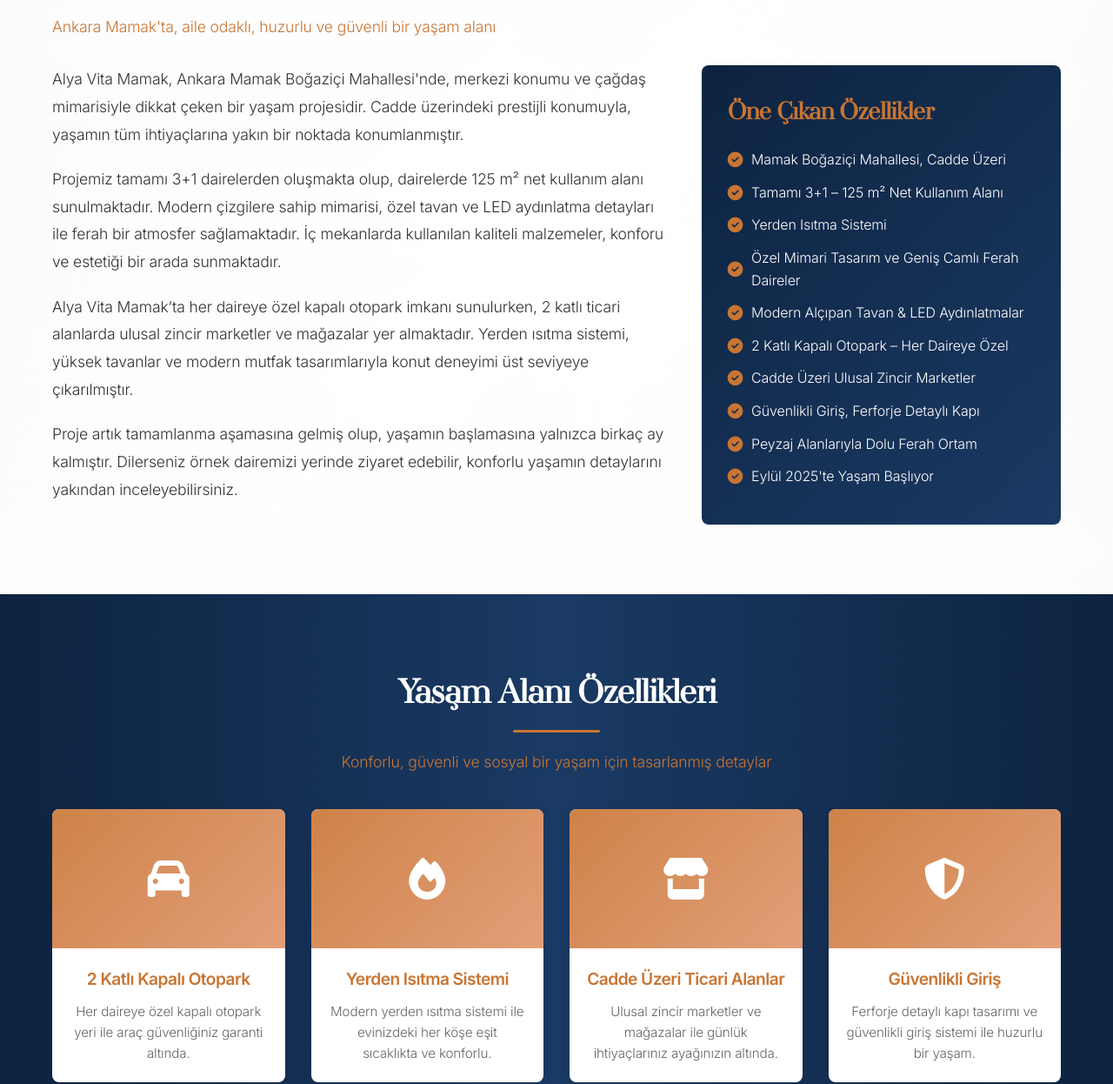
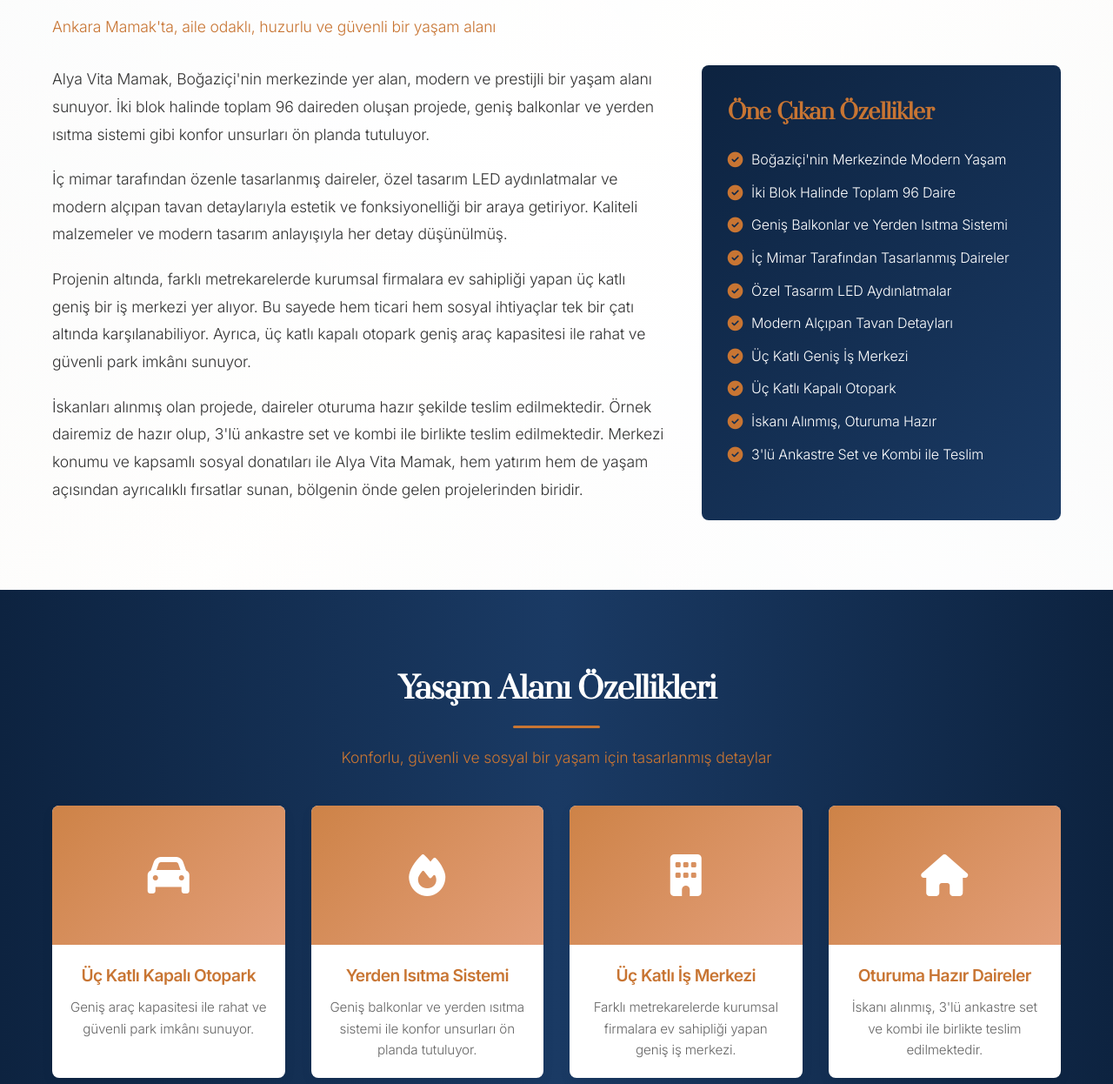
Before and after one commit to dev-dogacanOzdemir/teciroglu, a plain HTML site: page alya-vita-mamak.html in a window 1280 px wide. Shown: the part 761-2007 px from the top of the page at 87% size. Drawn offline with nearby package versions, Linux system fonts and the light colour scheme.

Commit message:
lastupdates-10072025

```diff
--- a/alya-vita-mamak.html
+++ b/alya-vita-mamak.html
@@ -231,7 +231,7 @@
           <i class="fas fa-map-marker-alt"></i> Mamak, Ankara
         </div>
         <p class="project-slogan">
-          Cadde üzeri prestijli konumda, Eylül 2025'te yaşam başlıyor.
+          Boğaziçi'nin merkezinde modern yaşam, anında teslim edilebilir.
         </p>
         <a href="#contact-section" class="btn btn-primary"
           >Detaylı Bilgi Alın</a
@@ -243,17 +243,17 @@
     <div class="project-info-bar">
       <div class="container project-info-content">
         <div class="project-status-display">
-          <span class="status-badge">Teslim Edilmek Üzere</span>
+          <span class="status-badge">Hemen Teslim</span>
           <div class="progress-container">
             <span class="progress-label">Tamamlanma:</span>
             <div class="progress-bar-container">
-              <div class="progress-bar-fill" style="width: 95%"></div>
+              <div class="progress-bar-fill" style="width: 100%"></div>
             </div>
-            <span class="project-completion">%95</span>
+            <span class="project-completion">%100</span>
           </div>
         </div>
         <div class="project-deadline">
-          <i class="far fa-calendar-alt"></i> Tahmini Teslim: Eylül 2025
+          <i class="fas fa-home"></i> Hemen Teslim
         </div>
       </div>
     </div>
@@ -269,48 +269,44 @@
         <div class="section-description">
           <div class="description-content">
             <p>
-              Alya Vita Mamak, Ankara Mamak Boğaziçi Mahallesi'nde, merkezi
-              konumu ve çağdaş mimarisiyle dikkat çeken bir yaşam projesidir.
-              Cadde üzerindeki prestijli konumuyla, yaşamın tüm ihtiyaçlarına
-              yakın bir noktada konumlanmıştır.
+              Alya Vita Mamak, Boğaziçi'nin merkezinde yer alan, modern ve prestijli bir yaşam alanı sunuyor.
+              İki blok halinde toplam 96 daireden oluşan projede, geniş balkonlar ve yerden ısıtma sistemi
+              gibi konfor unsurları ön planda tutuluyor.
             </p>
 
             <p>
-              Projemiz tamamı 3+1 dairelerden oluşmakta olup, dairelerde 125 m²
-              net kullanım alanı sunulmaktadır. Modern çizgilere sahip mimarisi,
-              özel tavan ve LED aydınlatma detayları ile ferah bir atmosfer
-              sağlamaktadır. İç mekanlarda kullanılan kaliteli malzemeler,
-              konforu ve estetiği bir arada sunmaktadır.
+              İç mimar tarafından özenle tasarlanmış daireler, özel tasarım LED aydınlatmalar ve modern
+              alçıpan tavan detaylarıyla estetik ve fonksiyonelliği bir araya getiriyor. Kaliteli malzemeler
+              ve modern tasarım anlayışıyla her detay düşünülmüş.
             </p>
 
             <p>
-              Alya Vita Mamak’ta her daireye özel kapalı otopark imkanı
-              sunulurken, 2 katlı ticari alanlarda ulusal zincir marketler ve
-              mağazalar yer almaktadır. Yerden ısıtma sistemi, yüksek tavanlar
-              ve modern mutfak tasarımlarıyla konut deneyimi üst seviyeye
-              çıkarılmıştır.
+              Projenin altında, farklı metrekarelerde kurumsal firmalara ev sahipliği yapan üç katlı geniş
+              bir iş merkezi yer alıyor. Bu sayede hem ticari hem sosyal ihtiyaçlar tek bir çatı altında
+              karşılanabiliyor. Ayrıca, üç katlı kapalı otopark geniş araç kapasitesi ile rahat ve güvenli
+              park imkânı sunuyor.
             </p>
 
             <p>
-              Proje artık tamamlanma aşamasına gelmiş olup, yaşamın başlamasına
-              yalnızca birkaç ay kalmıştır. Dilerseniz örnek dairemizi yerinde
-              ziyaret edebilir, konforlu yaşamın detaylarını yakından
-              inceleyebilirsiniz.
+              İskanları alınmış olan projede, daireler oturuma hazır şekilde teslim edilmektedir.
+              Örnek dairemiz de hazır olup, 3'lü ankastre set ve kombi ile birlikte teslim edilmektedir.
+              Merkezi konumu ve kapsamlı sosyal donatıları ile Alya Vita Mamak, hem yatırım hem de yaşam
+              açısından ayrıcalıklı fırsatlar sunan, bölgenin önde gelen projelerinden biridir.
             </p>
           </div>
             <div class="key-features">
                 <h3>Öne Çıkan Özellikler</h3>
                 <ul class="features-list">
-                    <li><i class="fas fa-check-circle"></i> Mamak Boğaziçi Mahallesi, Cadde Üzeri</li>
-                    <li><i class="fas fa-check-circle"></i> Tamamı 3+1 – 125 m² Net Kullanım Alanı</li>
-                    <li><i class="fas fa-check-circle"></i> Yerden Isıtma Sistemi</li>
-                    <li><i class="fas fa-check-circle"></i> Özel Mimari Tasarım ve Geniş Camlı Ferah Daireler</li>
-                    <li><i class="fas fa-check-circle"></i> Modern Alçıpan Tavan & LED Aydınlatmalar</li>
-                    <li><i class="fas fa-check-circle"></i> 2 Katlı Kapalı Otopark – Her Daireye Özel</li>
-                    <li><i class="fas fa-check-circle"></i> Cadde Üzeri Ulusal Zincir Marketler</li>
-                    <li><i class="fas fa-check-circle"></i> Güvenlikli Giriş, Ferforje Detaylı Kapı</li>
-                    <li><i class="fas fa-check-circle"></i> Peyzaj Alanlarıyla Dolu Ferah Ortam</li>
-                    <li><i class="fas fa-check-circle"></i> Eylül 2025'te Yaşam Başlıyor</li>
+                    <li><i class="fas fa-check-circle"></i> Boğaziçi'nin Merkezinde Modern Yaşam</li>
+                    <li><i class="fas fa-check-circle"></i> İki Blok Halinde Toplam 96 Daire</li>
+                    <li><i class="fas fa-check-circle"></i> Geniş Balkonlar ve Yerden Isıtma Sistemi</li>
+                    <li><i class="fas fa-check-circle"></i> İç Mimar Tarafından Tasarlanmış Daireler</li>
+                    <li><i class="fas fa-check-circle"></i> Özel Tasarım LED Aydınlatmalar</li>
+                    <li><i class="fas fa-check-circle"></i> Modern Alçıpan Tavan Detayları</li>
+                    <li><i class="fas fa-check-circle"></i> Üç Katlı Geniş İş Merkezi</li>
+                    <li><i class="fas fa-check-circle"></i> Üç Katlı Kapalı Otopark</li>
+                    <li><i class="fas fa-check-circle"></i> İskanı Alınmış, Oturuma Hazır</li>
+                    <li><i class="fas fa-check-circle"></i> 3'lü Ankastre Set ve Kombi ile Teslim</li>
                 </ul>
             </div>
       </div>
@@ -330,10 +326,9 @@
               <i class="fas fa-car"></i>
             </div>
             <div class="feature-card-content">
-              <h4>2 Katlı Kapalı Otopark</h4>
+              <h4>Üç Katlı Kapalı Otopark</h4>
               <p>
-                Her daireye özel kapalı otopark yeri ile araç güvenliğiniz
-                garanti altında.
+                Geniş araç kapasitesi ile rahat ve güvenli park imkânı sunuyor.
               </p>
             </div>
           </div>
@@ -345,34 +340,34 @@
             <div class="feature-card-content">
               <h4>Yerden Isıtma Sistemi</h4>
               <p>
-                Modern yerden ısıtma sistemi ile evinizdeki her köşe eşit
-                sıcaklıkta ve konforlu.
+                Geniş balkonlar ve yerden ısıtma sistemi ile konfor unsurları
+                ön planda tutuluyor.
               </p>
             </div>
           </div>
 
           <div class="feature-card">
             <div class="feature-icon-container">
-              <i class="fas fa-store"></i>
+              <i class="fas fa-building"></i>
             </div>
             <div class="feature-card-content">
-              <h4>Cadde Üzeri Ticari Alanlar</h4>
+              <h4>Üç Katlı İş Merkezi</h4>
               <p>
-                Ulusal zincir marketler ve mağazalar ile günlük ihtiyaçlarınız
-                ayağınızın altında.
+                Farklı metrekarelerde kurumsal firmalara ev sahipliği yapan
+                geniş iş merkezi.
               </p>
             </div>
           </div>
 
           <div class="feature-card">
             <div class="feature-icon-container">
-              <i class="fas fa-shield-alt"></i>
+              <i class="fas fa-home"></i>
             </div>
             <div class="feature-card-content">
-              <h4>Güvenlikli Giriş</h4>
+              <h4>Oturuma Hazır Daireler</h4>
               <p>
-                Ferforje detaylı kapı tasarımı ve güvenlikli giriş sistemi ile
-                huzurlu bir yaşam.
+                İskanı alınmış, 3'lü ankastre set ve kombi ile birlikte
+                teslim edilmektedir.
               </p>
             </div>
           </div>
@@ -395,47 +390,55 @@
           </tr>
           <tr>
             <td>Konum</td>
-            <td>Mamak Boğaziçi Mahallesi, Cadde Üzeri</td>
+            <td>Boğaziçi'nin Merkezi</td>
+          </tr>
+          <tr>
+            <td>Proje Yapısı</td>
+            <td>İki Blok Halinde Toplam 96 Daire</td>
           </tr>
           <tr>
             <td>Daire Tipi</td>
-            <td>Tamamı 3+1</td>
+            <td>-</td>
           </tr>
           <tr>
             <td>Net Kullanım Alanı</td>
-            <td>125 m²</td>
+            <td>-</td>
+          </tr>
+          <tr>
+            <td>Balkon</td>
+            <td>Geniş Balkonlar</td>
           </tr>
           <tr>
             <td>Isıtma Sistemi</td>
             <td>Yerden Isıtma Sistemi</td>
           </tr>
           <tr>
+            <td>Tasarım</td>
+            <td>İç Mimar Tarafından Tasarlanmış</td>
+          </tr>
+          <tr>
+            <td>Aydınlatma</td>
+            <td>Özel Tasarım LED Aydınlatmalar</td>
+          </tr>
+          <tr>
             <td>Tavan Sistemi</td>
-            <td>Modern Alçıpan Tavan & LED Aydınlatma</td>
+            <td>Modern Alçıpan Tavan Detayları</td>
           </tr>
           <tr>
             <td>Otopark</td>
-            <td>2 Katlı Kapalı Otopark - Her Daireye Özel</td>
+            <td>Üç Katlı Kapalı Otopark</td>
           </tr>
           <tr>
-            <td>Ticari Alanlar</td>
-            <td>Cadde Üzeri Ulusal Zincir Marketler</td>
+            <td>İş Merkezi</td>
+            <td>Üç Katlı Geniş İş Merkezi</td>
           </tr>
           <tr>
-            <td>Güvenlik</td>
-            <td>Güvenlikli Giriş, Ferforje Detaylı Kapı</td>
-          </tr>
-          <tr>
-            <td>Peyzaj</td>
-            <td>Peyzaj Alanlarıyla Dolu Ferah Ortam</td>
-          </tr>
-          <tr>
-            <td>Mimari Tasarım</td>
-            <td>Özel Mimari Tasarım ve Geniş Camlı Daireler</td>
+            <td>Durum</td>
+            <td>İskanı Alınmış, Oturuma Hazır</td>
           </tr>
           <tr>
             <td>Teslimat</td>
-            <td>Eylül 2025'te Yaşam Başlıyor</td>
+            <td>3'lü Ankastre Set ve Kombi ile Birlikte</td>
           </tr>
         </table>
       </div>
@@ -990,12 +993,12 @@
     <section id="contact-section" class="contact-cta">
       <div class="container">
         <h2 class="cta-title">
-          Alya Vita Mamak Projesiyle Geleceğe Yatırım Yapın
+          Alya Vita Mamak ile Hemen Yaşamınıza Başlayın
         </h2>
         <p class="cta-text">
-          Eylül 2025 teslim edilecek Alya Vita Mamak hakkında daha fazla bilgi
-          almak, örnek dairemizi ziyaret etmek ve bu prestijli proje hakkında
-          detaylı bilgi için bizimle iletişime geçin.
+          İskanı alınmış Alya Vita Mamak'ta oturuma hazır daireler hakkında daha fazla bilgi
+          almak, örnek dairemizi ziyaret etmek ve anında teslim alınabilir bu prestijli proje
+          hakkında detaylı bilgi için bizimle iletişime geçin.
         </p>
 
         <div class="contact-buttons">
```
Also changed, not shown: bitmis-projeler.html (+1 -1 lines).
